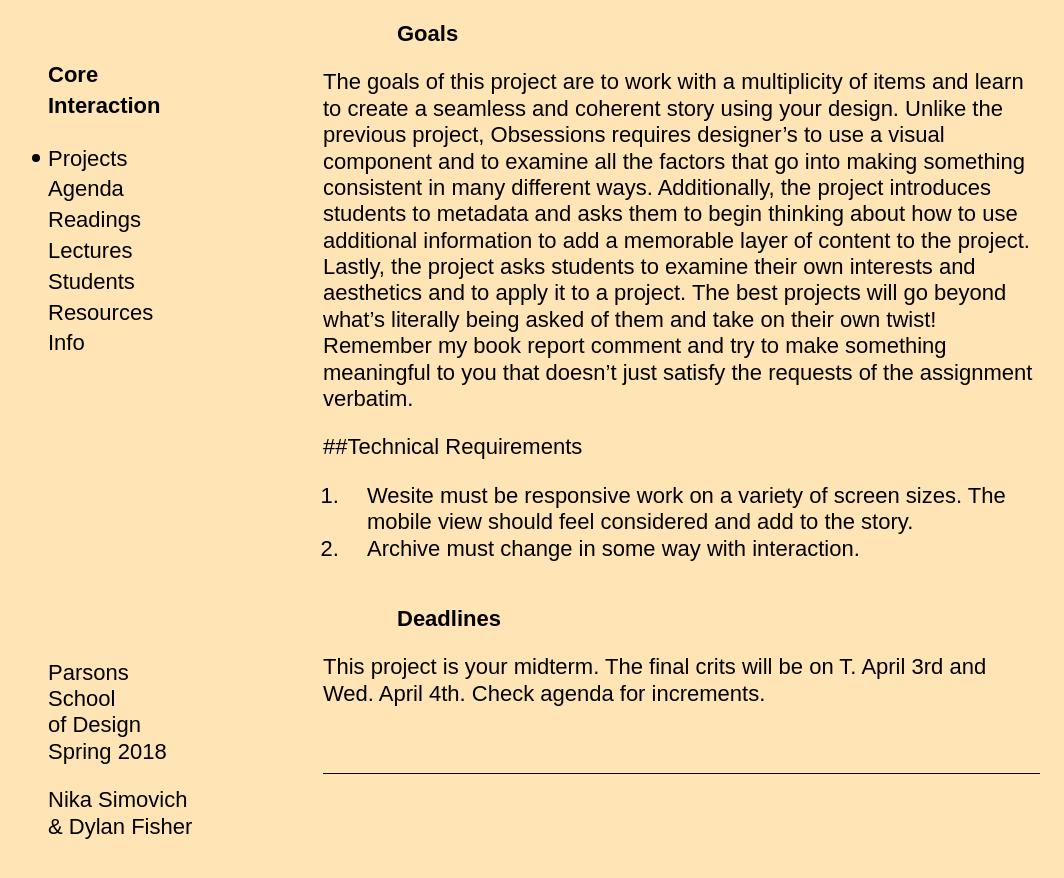
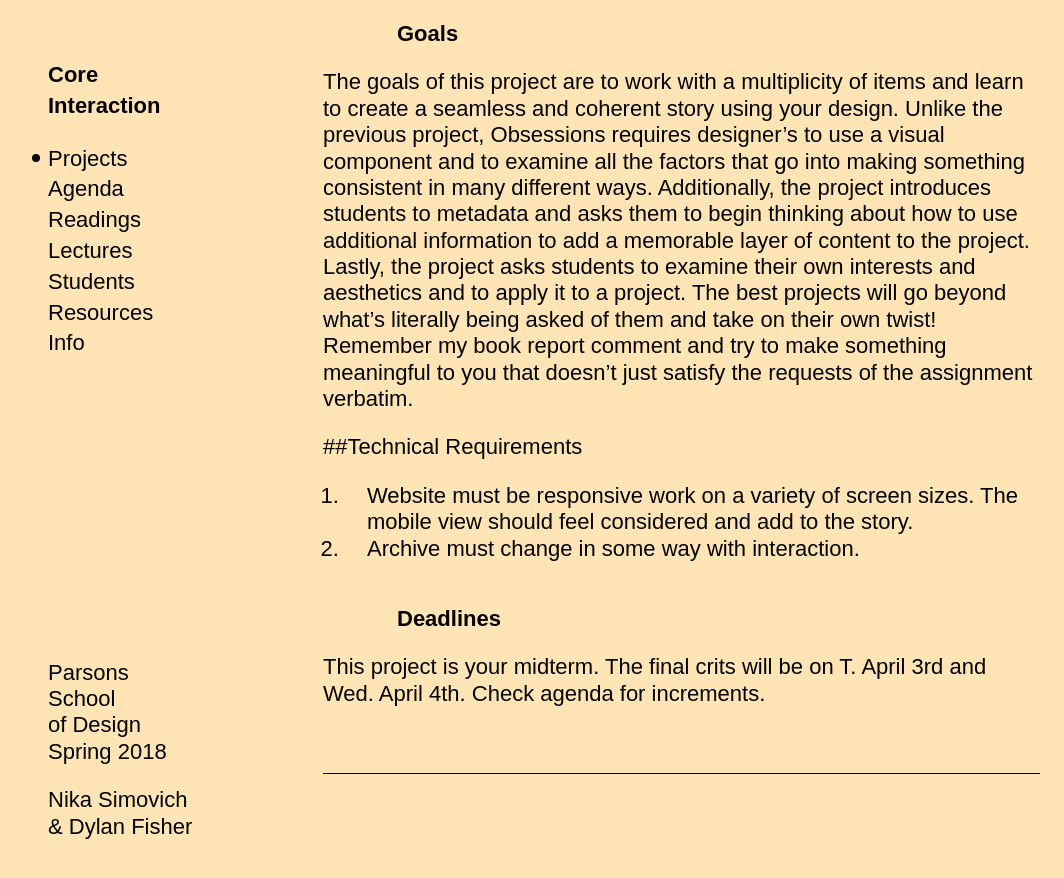
Before and after one commit to dylanfisher/ci18, a Jekyll site: the page built from _projects/obsessions.md, in a window 1280 px wide and 900 px high, scrolled down 921 px. Shown: the top 878 px of the window, without its empty margins (12-1076 px from the left). Built offline with Jekyll 4.4.1, drawn with Linux system fonts in a browser that asks for light colours; some web fonts are replaced.

Commit message:
Update obsessions.md

```diff
--- a/_projects/obsessions.md
+++ b/_projects/obsessions.md
@@ -23,7 +23,7 @@ categories:       Studio Lab
 The goals of this project are to work with a multiplicity of items and learn to create a seamless and coherent story using your design. Unlike the previous project, Obsessions requires designer&rsquo;s to use a visual component and to examine all the factors that go into making something consistent in many different ways. Additionally, the project introduces students to metadata and asks them to begin thinking about how to use additional information to add a memorable layer of content to the project. Lastly, the project asks students to examine their own interests and aesthetics and to apply it to a project. The best projects will go beyond what&rsquo;s literally being asked of them and take on their own twist! Remember my book report comment and try to make something meaningful to you that doesn&rsquo;t just satisfy the requests of the assignment verbatim.
 
 ##Technical Requirements
-1. Wesite must be responsive work on a variety of screen sizes. The mobile view should feel considered and add to the story.
+1. Website must be responsive work on a variety of screen sizes. The mobile view should feel considered and add to the story.
 2. Archive must change in some way with interaction.
 
 ### Deadlines
```
